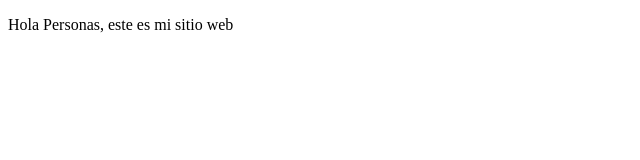
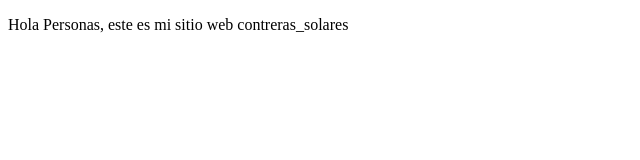
Before and after one commit to derck15/demoprojectPreworkCurse, a plain HTML site: page index.html in a window 1280 px wide. Shown: the whole page, without its empty margins (0-640 px from the left). Drawn offline with Linux system fonts and the light colour scheme.

Commit message:
Cambios a mi sitio

```diff
--- a/index.html
+++ b/index.html
@@ -8,7 +8,7 @@
 </head>
 <body>
     <p>
-        Hola Personas, este es mi sitio web
+        Hola Personas, este es mi sitio web contreras_solares
     </p>
 </body>
 </html>
```
